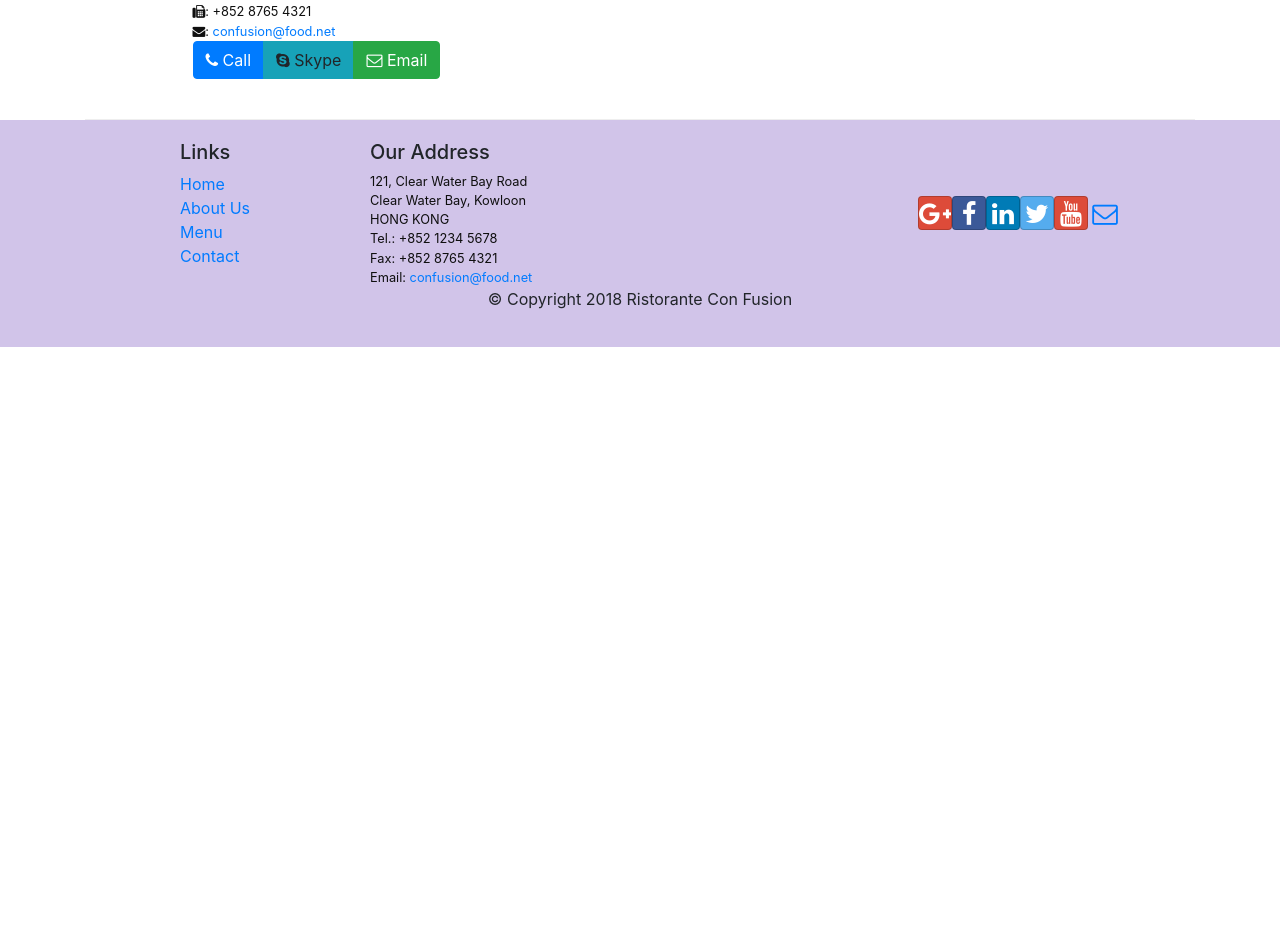
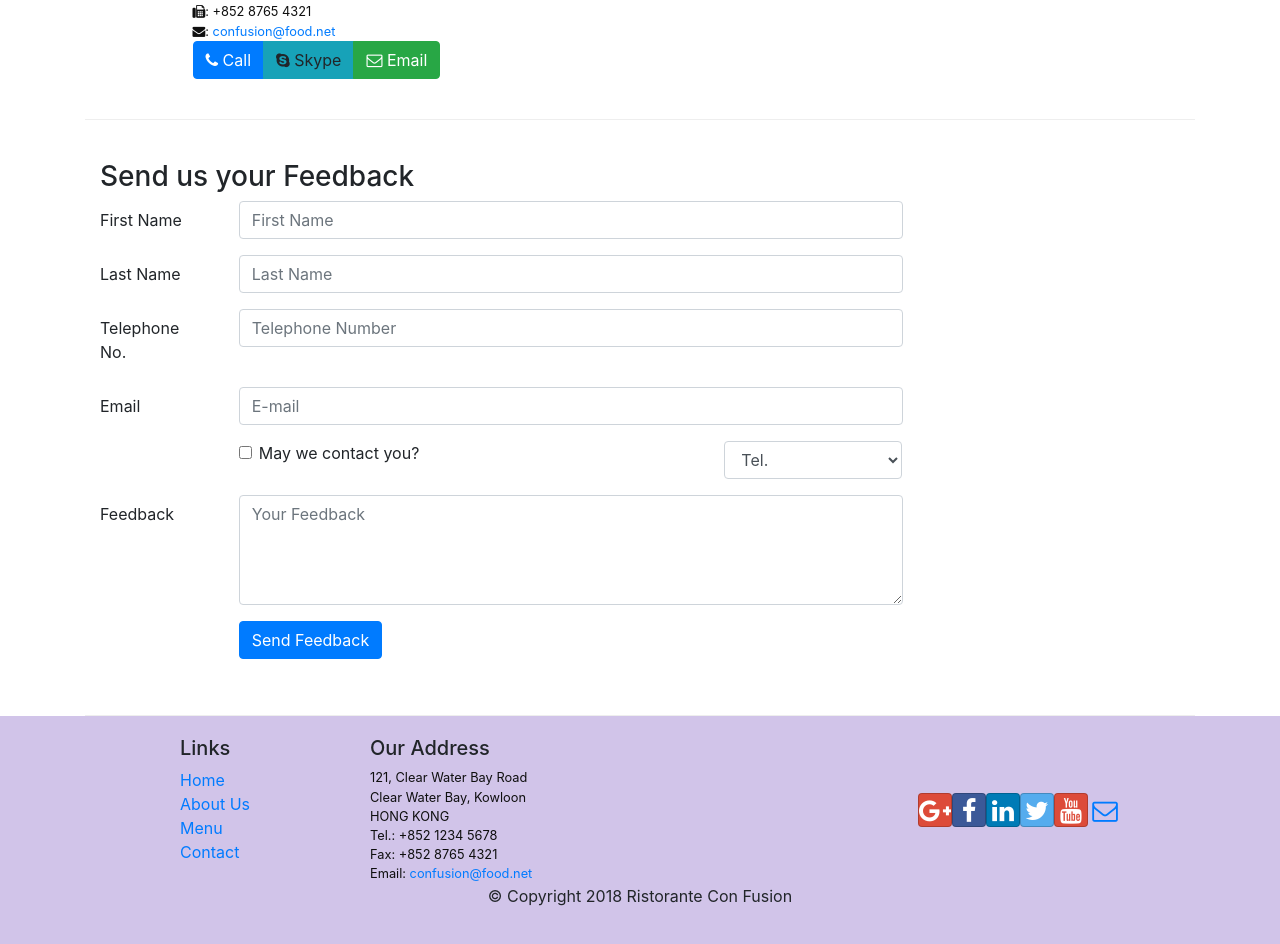
Before and after one commit to ChinmayPalaye/confusion_react, a React (Create React App) app: page /contact in a window 1280 px wide. Shown: the part 660-1604 px from the top of the page. Before the commit the page ends 1007 px from the top, so only its background shows below. Built offline with nearby package versions, Linux system fonts and the light colour scheme.

Commit message:
controlled form

```diff
--- a/src/components/ContactComponent.js
+++ b/src/components/ContactComponent.js
@@ -1,7 +1,40 @@
 import React,{Component} from 'react';
-import {Breadcrumb,BreadcrumbItem} from 'reactstrap';
+import {Breadcrumb,BreadcrumbItem, Button, Form, FormGroup, Label, Input, Col} from 'reactstrap';
 import {Link} from 'react-router-dom';
-function Contact(props) {
+
+class Contact extends Component {
+
+    constructor(props) {
+        super(props);
+        this.state = {
+            firstName:"",
+            lastName:"",
+            telnum:"",
+            email:"",
+            agree:false,
+            contactType: "Tel.",
+            message:""
+        }
+        this.handleSubmit = this.handleSubmit.bind(this);
+        this.handleInputChange = this.handleInputChange.bind(this);
+    }
+
+    handleInputChange(event){
+        const target = event.target;
+        const value = (target.type==='checkbox'? target.checked: target.value);
+        const name=target.name;
+        this.setState({
+            [name]:value
+        });
+    }
+
+    handleSubmit(event){
+        console.log("Current state: "+this.state);
+        alert(JSON.stringify(this.state));
+        event.preventDefault();
+    }
+
+    render(){
         return(
             <div className="container">
                 <div className="row">
@@ -40,8 +73,69 @@
                         </div>
                     </div>
                 </div>
+                <div className="row row-content">
+                    <div className="col-12">
+                        <h3>Send us your Feedback</h3>
+                    </div>
+                    <div className="col-12 col-md-9">
+                        <Form onSubmit={this.handleSubmit}>
+                            <FormGroup row>
+                                <Label htmlFor="firstName" md={2}>First Name</Label>
+                                <Col md={10}>
+                                    <Input type="text" id="firstName" name="firstName" placeholder="First Name" value={this.state.firstName} onChange={this.handleInputChange}/>
+                                </Col>
+                            </FormGroup>
+                            <FormGroup row>
+                                <Label htmlFor="lastName" md={2}>Last Name</Label>
+                                <Col md={10}>
+                                    <Input type="text" id="lastName" name="lastName" placeholder="Last Name" value={this.state.lastName} onChange={this.handleInputChange}/>
+                                </Col>
+                            </FormGroup>
+                            <FormGroup row>
+                                <Label htmlFor="telnum" md={2}>Telephone No.</Label>
+                                <Col md={10}>
+                                    <Input type="tel" id="telnum" name="telnum" placeholder="Telephone Number" value={this.state.telnum} onChange={this.handleInputChange}/>
+                                </Col>
+                            </FormGroup>
+                            <FormGroup row>
+                                <Label htmlFor="email" md={2}>Email</Label>
+                                <Col md={10}>
+                                    <Input type="email" id="email" name="email" placeholder="E-mail" value={this.state.email} onChange={this.handleInputChange}/>
+                                </Col>
+                            </FormGroup>
+                            <FormGroup row>
+                                <Col md={{size:6, offset:2}}>
+                                    <FormGroup check>
+                                        <Label check>
+                                            <Input type="checkbox" name="agree" checked={this.state.agree}  onChange={this.handleInputChange}/> May we contact you?
+                                        </Label>
+                                    </FormGroup>
+                                </Col>
+                                <Col md={{size:3, offset:1}}>
+                                    <Input type="select" name="contactType" value={this.state.contactType} onChange={this.handleInputChange}>
+                                        <option>Tel.</option>
+                                        <option>Email</option>
+                                    </Input>
+                                </Col>
+                            </FormGroup>
+                            <FormGroup row>
+                                <Label htmlFor="feedback" md={2}>Feedback</Label>
+                                <Col md={10}>
+                                    <Input type="textarea" id="feedback" name="message" placeholder="Your Feedback" rows="4" value={this.state.message} onChange={this.handleInputChange}/>
+                                </Col>
+                            </FormGroup>
+                            <FormGroup row>
+                                <Col md={{size:10, offset:2}}>
+                                    <Button type="submit" color="primary">Send Feedback</Button>
+                                </Col>
+                            </FormGroup>
+                        </Form>
+                    </div>
+                </div>
             </div>
         );
     }
 
+}
+
 export default Contact;
```
Lines whose indentation alone changed are shown as unchanged.
